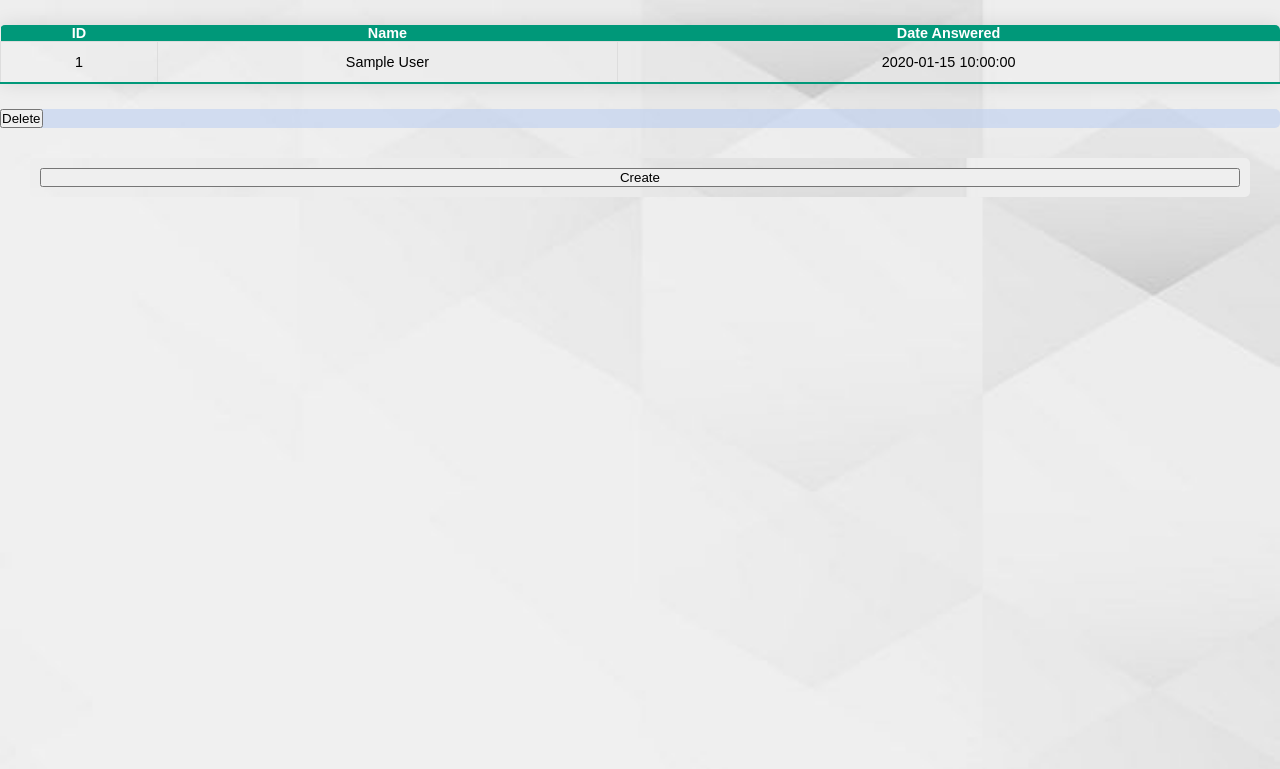
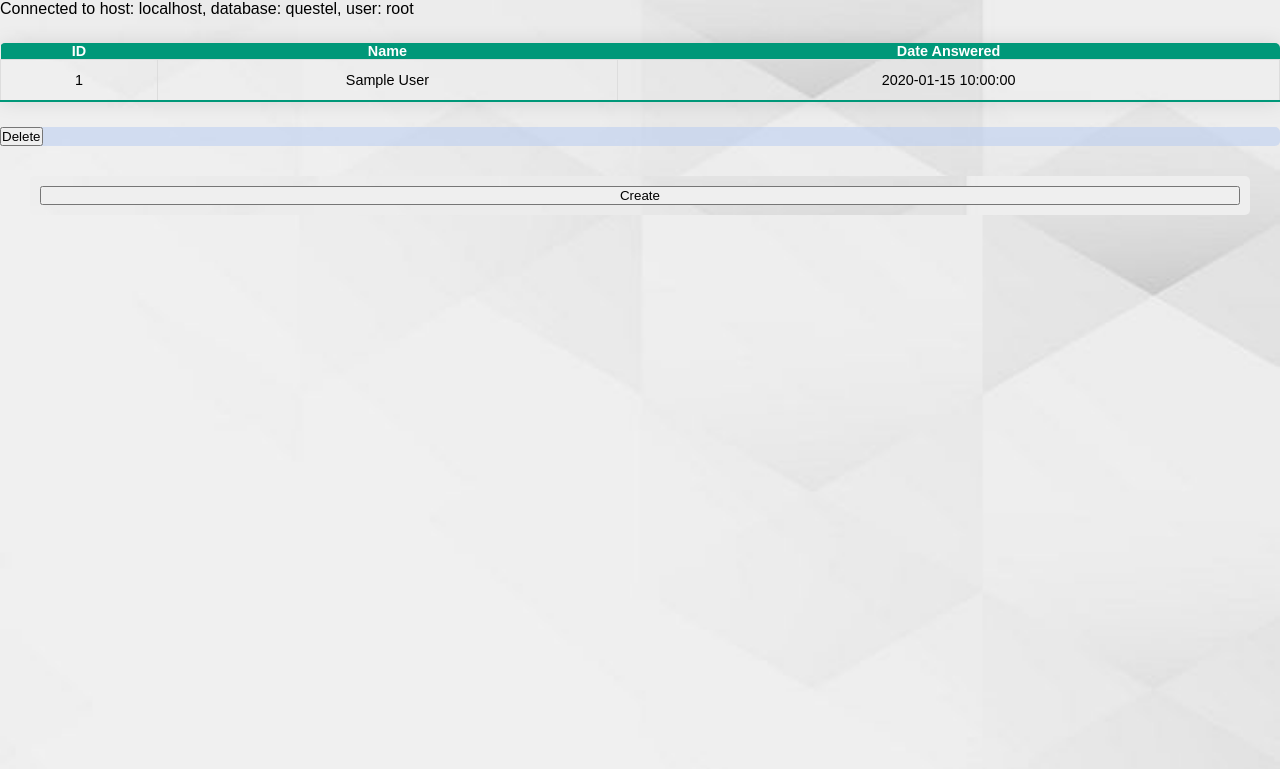
Before and after one commit to icekrys/phptel, a PHP site: page / in a window 1280 px wide. Shown: the top 769 px of the page. Run offline with PHP 8.4, Linux system fonts and the light colour scheme; tables that the repository leaves empty or names only in its code hold one stand-in row (values such as "Sample post").

Commit message:
changing config to align coolify

```diff
--- a/config.php
+++ b/config.php
@@ -1,6 +1,18 @@
 <?php
-   $con = mysqli_connect("localhost", "root", "", "questel");
-   if(!$con){
-       die("Connection failed: " . mysqli_connect_error());
-   }
+// Read environment variables from Coolify
+$host = getenv('DB_HOST') ?: 'localhost';
+$username = getenv('DB_USERNAME') ?: 'root';
+$password = getenv('DB_PASSWORD') ?: '';
+$database = getenv('DB_DATABASE') ?: 'questel';
+$port = getenv('DB_PORT') ?: 3306;
+
+// Create connection
+$con = mysqli_connect($host, $username, $password, $database, $port);
+
+if(!$con){
+    die("Connection failed: " . mysqli_connect_error());
+}
+
+// Optional: Debug info (remove in production)
+echo "Connected to host: $host, database: $database, user: $username";
 ?>
--- a/index.php
+++ b/index.php
@@ -14,8 +14,13 @@ if ($_SERVER["REQUEST_METHOD"] == "POST" && isset($_POST['delete_id'])) {
 }
 
 // Fetch data from the database
-    $sql = "SELECT Id, Name_user, Date_user FROM user_table"; // Adjust table name if needed
-    $result = mysqli_query($con, $sql); // Ensure $conn matches config.php
+$sql = "SELECT Id, Name_user, Date_user FROM user_table";
+$result = mysqli_query($con, $sql);
+
+// Check if query was successful
+if ($result === false) {
+    die("Query failed: " . mysqli_error($con));
+}
 ?>
 <!DOCTYPE html>
     <html>
```
